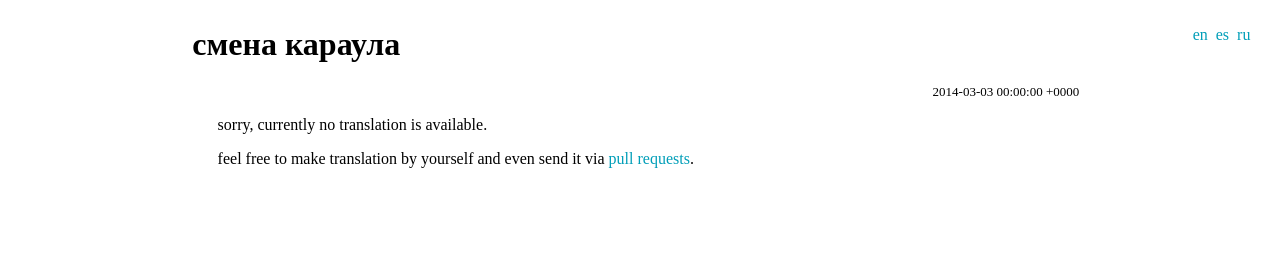
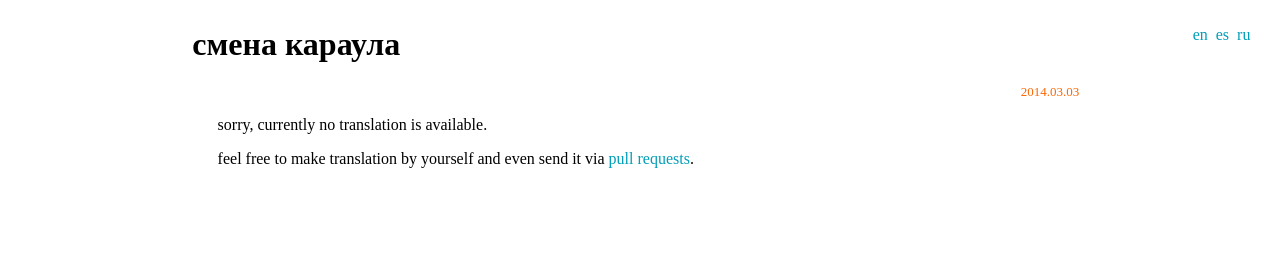
Before and after one commit to slr/slr.github.io, a Jekyll site: the page built from _posts/2014-03-03-amicus-incommodus-ab-inimico-non-differt.html, in a window 1280 px wide. Shown: the top 278 px of the page. Built offline with Jekyll 4.4.1, drawn with Linux system fonts in a browser that asks for light colours.

Commit message:
tune date

```diff
--- a/_layouts/posts.html
+++ b/_layouts/posts.html
@@ -1,5 +1,5 @@
 {% include header.html %}
 <h1>{{ page.title }}</h1>
-<div class="dt">{{ page.date }}</div>
+<div class="dt">{{ page.date | date: "%Y.%m.%d" }}</div>
 {{ content }}
 {% include footer.html %}
--- a/index.html
+++ b/index.html
@@ -8,7 +8,7 @@ title: index page
 <li>
 <h2><a href="{{ post.url }}">{{ post.title }}</a></h2>
 {{ post.excerpt }}
-<div class="dt">{{ post.date }}</div>
+<div class="dt">{{ post.date | date: "%Y.%m.%d" }}</div>
 </li>
 {% endfor %}
 </ul>
--- a/m.css
+++ b/m.css
@@ -46,6 +46,7 @@ img {
 }
 
 .dt {
+  color: #FC6500;
   font-size: small;
   text-align: right;
   margin-right: -2%;
@@ -91,7 +92,7 @@ img {
   top: 0;
   width: 100%;
   height: 100%;
-  background-color: #fff;
+  background-color: #FFF;
 }
 
 #bbye {
```
